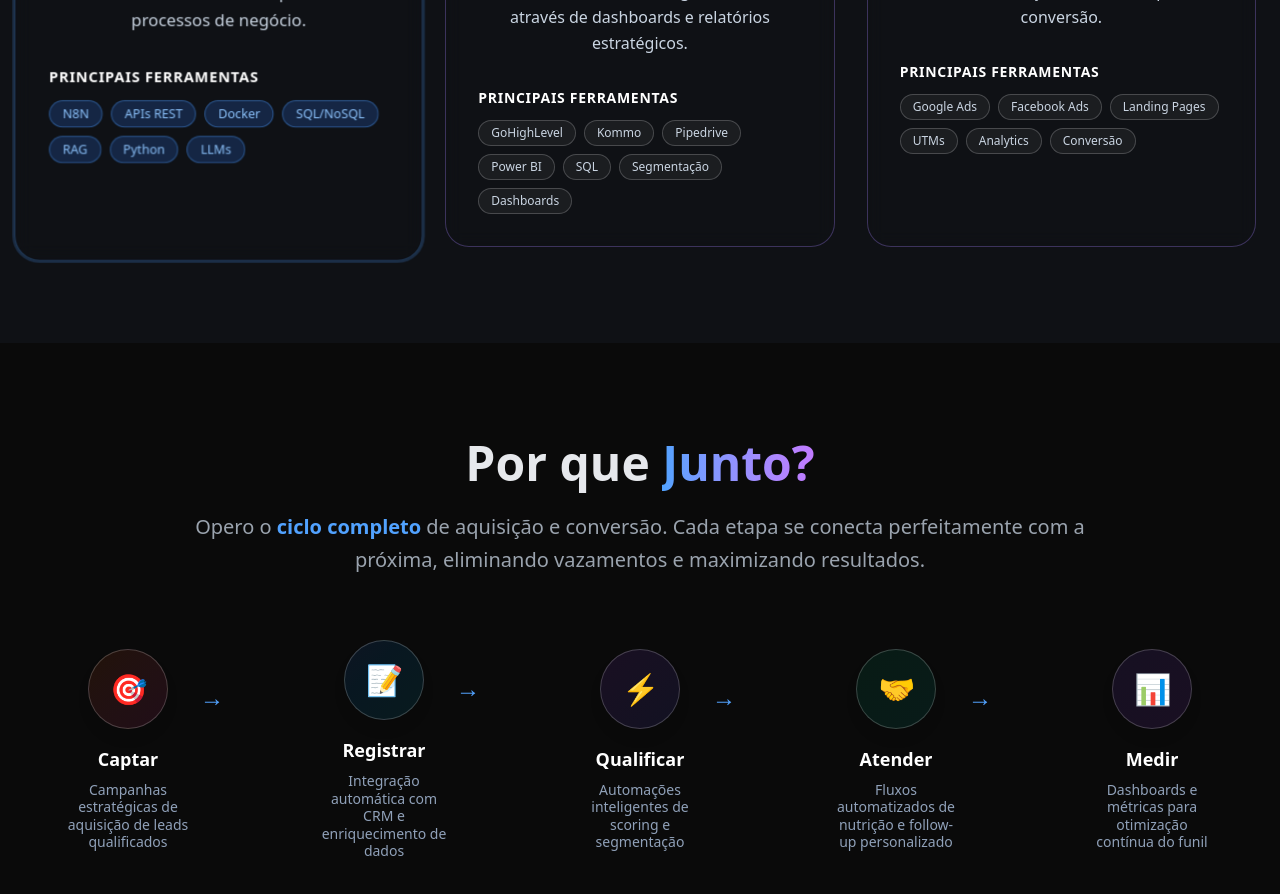
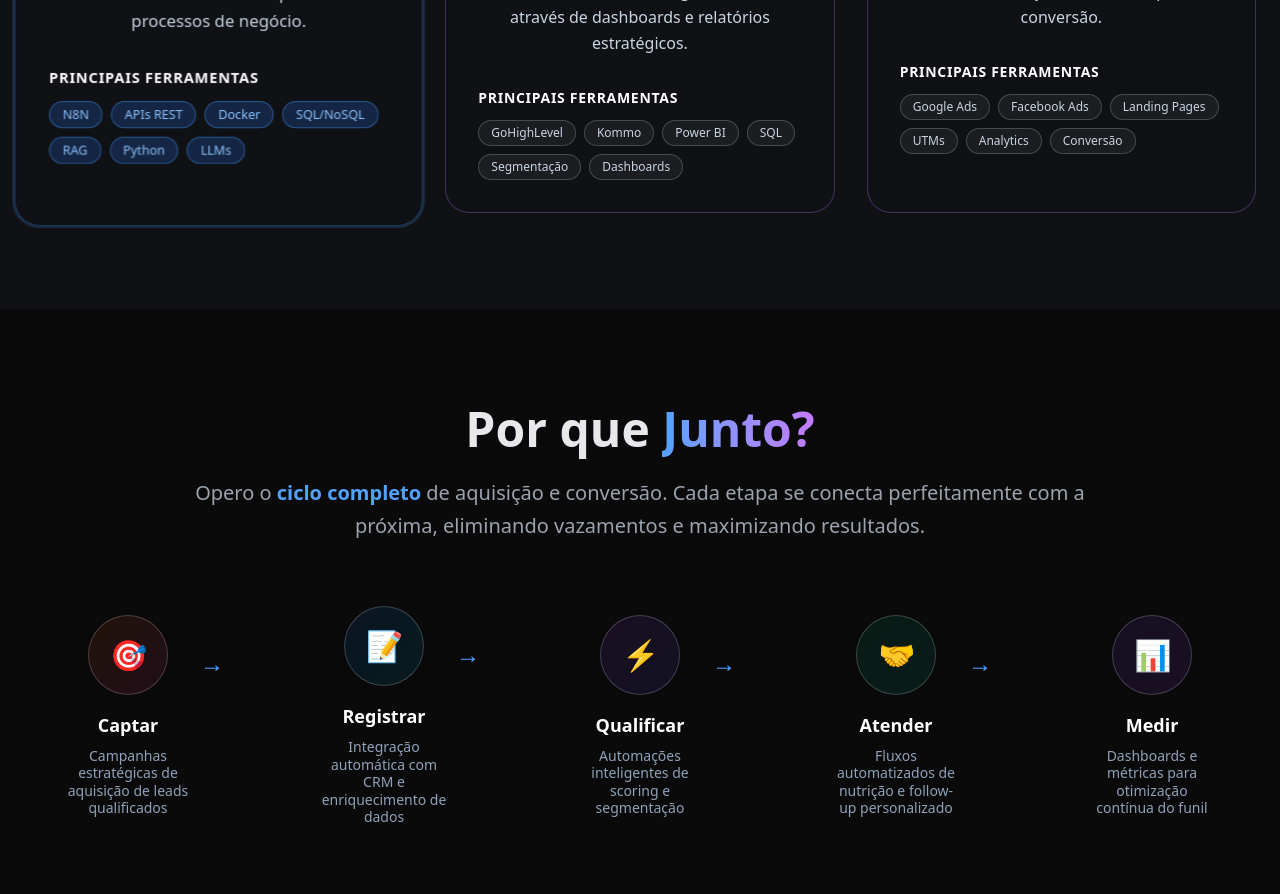
Before and after one commit to LucioMi/portifolio, a Next.js app: page / in a window 1280 px wide. Shown: the part 1740-2634 px from the top of the page. Built offline with nearby package versions, Linux system fonts and the light colour scheme.

Commit message:
Remove Pipedrive das Principais Ferramentas (Minhas 3 Frentes) e corrige duplicidade de propriedade em Features.tsx

```diff
--- a/src/components/Features.tsx
+++ b/src/components/Features.tsx
@@ -23,7 +23,7 @@
       subtitle: "Funis e Métricas",
       description: "Modelo funis de vendas, crio campos customizados, segmento leads e desenvolvo automações internas. Transformo dados em insights acionáveis através de dashboards e relatórios estratégicos.",
       icon: "📊",
-      technologies: ["GoHighLevel", "Kommo", "Pipedrive", "Power BI", "SQL", "Segmentação", "Dashboards"],
+      technologies: ["GoHighLevel", "Kommo", "Power BI", "SQL", "Segmentação", "Dashboards"],
       gradient: "from-[var(--blue-500)] to-[var(--violet-500)]",
       bgGradient: "from-[var(--blue-500)/22] to-[var(--violet-500)/22]",
       borderColor: "border-violet-400/30",
```
